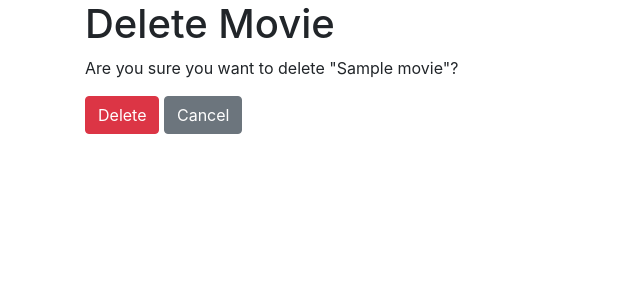
After one commit to faizan1487/web_movies_app, a Django app: page /movie/1/delete/ in a window 1280 px wide. The commit adds this page. Shown: the top 300 px of the page, without its empty margins (0-640 px from the left). Run offline with Django 5.2, Linux system fonts and the light colour scheme; tables that the repository leaves empty hold one stand-in row (values such as "Sample post"); some libraries are stand-ins or nearby versions.

Commit message:
code refactored

```diff
--- /dev/null
+++ b/movie/templates/delete_movie.html
@@ -0,0 +1,26 @@
+<!DOCTYPE html>
+<html lang="en">
+<head>
+    <meta charset="UTF-8">
+    <meta name="viewport" content="width=device-width, initial-scale=1.0">
+    <title>Delete Movie</title>
+    <!-- Bootstrap CSS -->
+    <link href="https://stackpath.bootstrapcdn.com/bootstrap/4.5.2/css/bootstrap.min.css" rel="stylesheet">
+</head>
+<body>
+    <div class="container">
+        <h1>Delete Movie</h1>
+        <p>Are you sure you want to delete "{{ movie.name }}"?</p>
+        <form method="post">
+            {% csrf_token %}
+            <button type="submit" class="btn btn-danger">Delete</button>
+            <a href="{% url 'movie_listing' %}" class="btn btn-secondary">Cancel</a>
+        </form>
+    </div>
+
+    <!-- jQuery -->
+    <script src="https://code.jquery.com/jquery-3.6.0.min.js"></script>
+    <!-- Bootstrap JS -->
+    <script src="https://stackpath.bootstrapcdn.com/bootstrap/4.5.2/js/bootstrap.min.js"></script>
+</body>
+</html>
--- a/movie/templates/movie_listing.html
+++ b/movie/templates/movie_listing.html
@@ -17,7 +17,11 @@
         <!-- Movie list -->
         <ul id="movie-list" class="list-group mt-3">
             {% for movie in movies %}
-            <li class="list-group-item"><a href="{% url 'movie_detail' movie.id %}">{{ movie.name }}</a></li>
+            <li class="list-group-item">
+                <a href="{% url 'movie_detail' movie.id %}">{{ movie.name }}</a>
+                <!-- Delete button -->
+                <a href="{% url 'delete_movie' movie.id %}" class="btn btn-danger btn-sm float-right ml-2">Delete</a>
+            </li>
             {% endfor %}
         </ul>
     </div>
--- a/movie/urls.py
+++ b/movie/urls.py
@@ -3,6 +3,7 @@ from . import views
 
 urlpatterns = [
     path('', views.movie_listing, name='movie_listing'),
+    path('movie/<int:pk>/delete/', views.delete_movie, name='delete_movie'),
     path('detail/<int:movie_id>/', views.movie_detail, name='movie_detail'),
     path('update/<int:pk>/', views.update_movie, name='update_movie'),
     path('create/', views.create_movie, name='create_movie'),
--- a/movie/views.py
+++ b/movie/views.py
@@ -1,12 +1,5 @@
-from django.shortcuts import render,redirect
+from django.shortcuts import render,redirect, get_object_or_404
 from .models import Movie
-from .forms import MovieForm
-
-from django.shortcuts import render, redirect
-from .forms import MovieForm
-from .models import Movie
-
-from django.shortcuts import render, redirect
 from .forms import MovieForm
 
 
@@ -17,8 +10,6 @@ def movie_listing(request):
 def movie_detail(request, movie_id):
     movie = Movie.objects.get(id=movie_id)
     return render(request, 'movie_detail.html', {'movie': movie})
-
-
 
 
 def create_movie(request):
@@ -32,8 +23,6 @@ def create_movie(request):
     return render(request, 'create_movie.html', {'form': form})
 
 
-
-
 def update_movie(request, pk):
     movie = Movie.objects.get(pk=pk)
     if request.method == 'POST':
@@ -45,3 +34,18 @@ def update_movie(request, pk):
     else:
         form = MovieForm(instance=movie)
     return render(request, 'update_movie.html', {'form': form, 'movie': movie})
+
+
+
+def delete_movie(request, pk):
+    # Get the movie object by its primary key (pk)
+    movie = get_object_or_404(Movie, pk=pk)
+
+    if request.method == 'POST':
+        # Delete the movie
+        movie.delete()
+        # Redirect to the movie listing page after deletion
+        return redirect('movie_listing')
+
+    # If the request method is not POST, render the confirmation page
+    return render(request, 'delete_movie.html', {'movie': movie})
```
Also changed, not shown: movie/templates/movie_detail.html (+6 -1 lines), media/images/civil_war_o0WyV9a.jpeg (added), static/images/Logo_del_film_Tenet.jpg (deleted).
